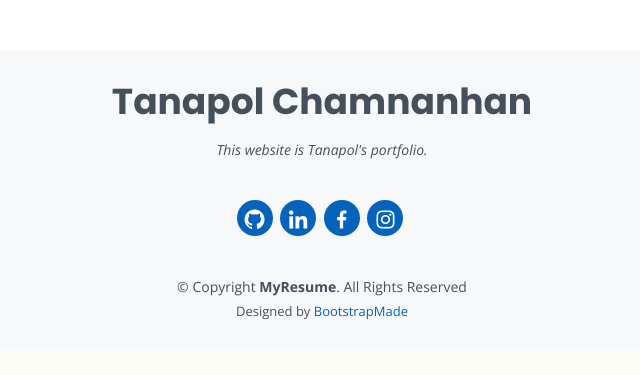
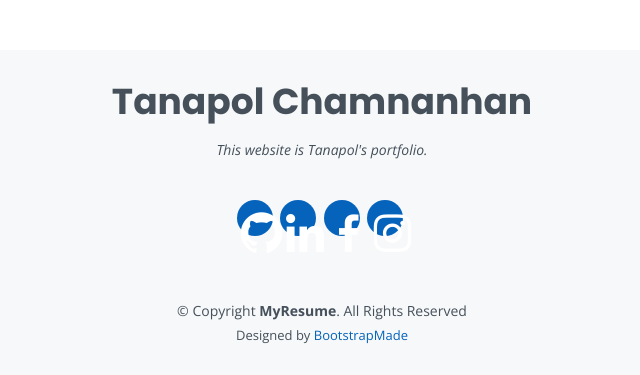
Before and after one commit to TawittyTC/mywebsite, a PHP site: page / in a window 1280 px wide. Shown: the part 5855-6230 px from the top of the page, without its empty margins (318-958 px from the left). Before the commit the page ends 6175 px from the top, so only its background shows below. Run offline with PHP 8.4, Linux system fonts and the light colour scheme; some libraries are stand-ins or nearby versions.

Commit message:
Update style.css

```diff
--- a/assets/css/style.css
+++ b/assets/css/style.css
@@ -1201,7 +1201,7 @@ section {
 
 
 #footer .social-links a {
-  font-size: 24px; /* ปรับขนาดของ icon ตามต้องการ */
+  font-size: 50px; /* ปรับขนาดของ icon ตามต้องการ */
   display: inline-block;
   background: #0563bb;
   color: #fff;
```
